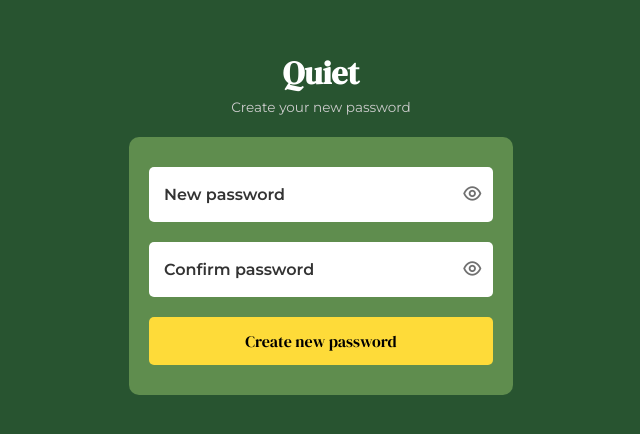
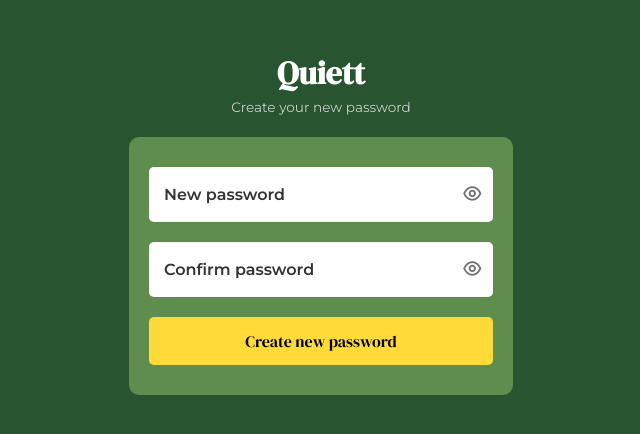
Before and after one commit to atevadd/Quiet, a Vue app: page /new-password in a window 1280 px wide. Shown: the part 178-612 px from the top of the page, without its empty margins (319-959 px from the left). Built offline with nearby package versions, Linux system fonts and the light colour scheme.

Commit message:
chore: some text change

```diff
--- a/src/styles/views/_message.scss
+++ b/src/styles/views/_message.scss
@@ -95,6 +95,7 @@
     line-height: 1.6;
     font-size: 0.85rem;
     background-color: $brand-color-2;
+    align-self: flex-start;
 
     .message-info {
       position: relative;
--- a/src/views/ContactView.vue
+++ b/src/views/ContactView.vue
@@ -10,7 +10,7 @@
       <form class="contact__form" @submit.prevent="sendMessage">
         <textarea
           id="contact-textarea"
-          :placeholder="`Write a message to ${route.params?.username}`"
+          :placeholder="`Write a message to ${route.params?.username}...`"
           v-model="store.anonymousMessage"></textarea>
 
         <AppButton id="contact__btn" :class="{ loading: store.isLoading }"
@@ -24,7 +24,7 @@
         <span class="name">{{ route.params.username }}</span> has recieved your
         response.
       </h1>
-      <p>Sign up to get your own feedback</p>
+      <p>Sign up to get your own feedback.</p>
       <router-link :to="{ name: 'register' }" class="cta"
         >Get started on Quiett</router-link
       >
--- a/src/views/ForgotOtpView.vue
+++ b/src/views/ForgotOtpView.vue
@@ -1,7 +1,7 @@
 <template>
   <main class="reset-otp">
     <div class="reset-otp__container">
-      <h1 class="heading"><router-link to="/">Quiet</router-link></h1>
+      <h1 class="heading"><router-link to="/">Quiett</router-link></h1>
       <p class="sub-heading">Enter OTP sent to your email address</p>
       <form @submit.prevent="handleOnComplete">
         <VOtpInput
@@ -17,7 +17,7 @@
           id="forgot-password__cta"
           :class="{ loading: store.isLoading }"
           type="submit"
-          >Verify otp</AppButton
+          >Verify OTP</AppButton
         >
       </form>
     </div>
--- a/src/views/LoginView.vue
+++ b/src/views/LoginView.vue
@@ -31,7 +31,7 @@
         >
       </form>
       <p class="login__signup">
-        New to Quiet?
+        New to Quiett?
         <router-link :to="{ name: 'register' }">Get started</router-link>
       </p>
     </div>
--- a/src/views/ResetPasswordView.vue
+++ b/src/views/ResetPasswordView.vue
@@ -1,7 +1,7 @@
 <template>
   <main class="reset-password">
     <div class="reset-password__form">
-      <h1 class="heading"><router-link to="/">Quiet</router-link></h1>
+      <h1 class="heading"><router-link to="/">Quiett</router-link></h1>
       <p class="sub-heading">Create your new password</p>
       <form @submit.prevent="createNewPassword">
         <AppInput
```
